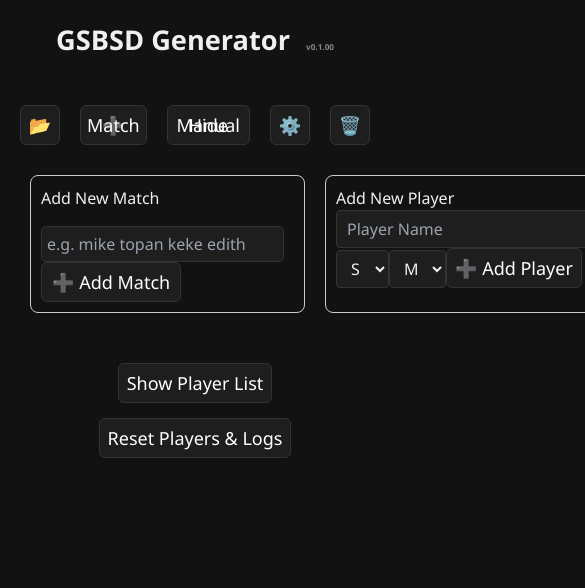
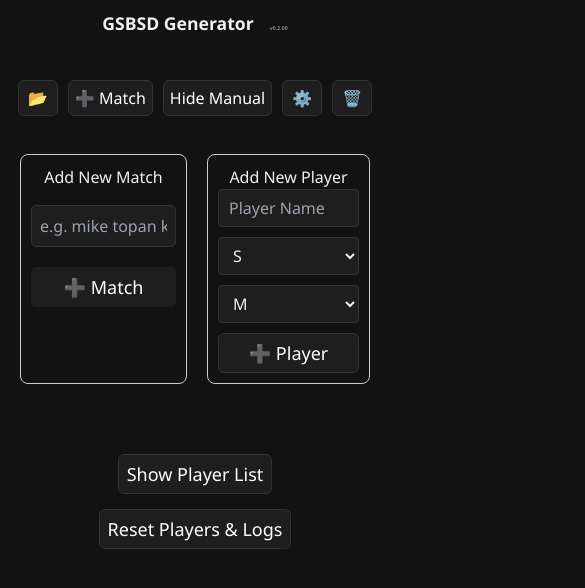
Before and after one commit to Mihka-el/GSBSD, a React (Create React App) app: page / in a window 390 px wide. Both pictures are taken after a click on the button "➕ Manual". Shown: the top 588 px of the page, 585 px wide, since content can reach past the window. Built offline with nearby package versions, Linux system fonts and the light colour scheme.

Commit message:
Fix Screen ratio , new match Logic

```diff
--- a/src/App.css
+++ b/src/App.css
@@ -33,7 +33,13 @@ body {
   display: flex;
   gap: 20px;
   justify-content: center;
-  flex-wrap: nowrap;
+  flex-wrap: wrap;
+  min-width: max-content;
+}
+
+.button-container {
+  overflow-x: auto;
+  padding-bottom: 8px;
 }
 
 button {
@@ -162,45 +168,6 @@ button:hover {
   background-color: transparent;
 }
 
-@media (max-width: 600px) {
-  .menu {
-    flex-direction: row;
-    align-items: center;
-  }
-
-  .menu button {
-    min-width: 40px;
-    width: auto;
-  }
-
-  .upload-box {
-    margin-top: 20px;
-  }
-
-  .actions {
-    flex-direction: column;
-    gap: 15px;
-    align-items: center;
-  }
-}
-
-input,
-select,
-textarea {
-  background-color: #1e1e1e;
-  color: #f0f0f0;
-  border: 1px solid #333;
-  padding: 6px 10px;
-  border-radius: 4px;
-}
-
-input:focus,
-select:focus,
-textarea:focus {
-  outline: none;
-  border-color: #555;
-}
-
 /* ✅ Party Keras & Party Mix horizontal fix */
 .party-keras-checkboxes-row {
   display: flex;
@@ -222,3 +189,100 @@ textarea:focus {
   gap: 6px;
   font-size: 14px;
 }
+
+/* Form and input styling */
+input,
+select,
+textarea {
+  background-color: #1e1e1e;
+  color: #f0f0f0;
+  border: 1px solid #333;
+  padding: 6px 10px;
+  border-radius: 4px;
+}
+
+input:focus,
+select:focus,
+textarea:focus {
+  outline: none;
+  border-color: #555;
+}
+
+/* 🔁 Responsive Tweaks */
+@media (max-width: 768px) {
+  .manual-match-section,
+  .player-addition {
+    flex: 1 1 100%;
+    margin-bottom: 20px;
+  }
+
+  .manual-match-section h3,
+  .player-addition h3 {
+    text-align: center;
+  }
+
+  .manual-match-section input,
+  .player-addition input,
+  .manual-match-section select,
+  .player-addition select {
+    width: 100%;
+    margin-bottom: 10px;
+  }
+
+  .manual-match-section button,
+  .player-addition button {
+    width: 100%;
+  }
+
+  .match-grid {
+    grid-template-columns: repeat(auto-fill, minmax(200px, 1fr));
+    gap: 12px;
+  }
+
+  .match-card {
+    padding: 12px;
+  }
+
+  .match-header {
+    font-size: 0.9rem;
+  }
+
+  .app {
+    padding: 10px;
+  }
+
+  .header h1 {
+    font-size: 1.3rem;
+  }
+
+  .menu {
+    gap: 10px;
+    justify-content: center;
+  }
+
+  .actions {
+    flex-direction: column;
+    gap: 15px;
+    align-items: center;
+  }
+
+  .upload-box {
+    margin-top: 20px;
+  }
+}
+
+@media (max-width: 480px) {
+  .match-grid {
+    grid-template-columns: repeat(auto-fill, minmax(180px, 1fr));
+  }
+
+  .menu button {
+    font-size: 16px;
+    height: 36px;
+    padding: 4px 6px;
+  }
+
+  .header h1 {
+    font-size: 1.1rem;
+  }
+}
--- a/src/App.js
+++ b/src/App.js
@@ -132,7 +132,7 @@ const generateOneMatch = () => {
           <span
             style={{ fontSize: "0.3em", marginLeft: "1rem", color: "#888" }}
           >
-            v0.1.00
+            v0.2.00
           </span>
         </h1>
         <br />
@@ -227,7 +227,7 @@ const generateOneMatch = () => {
           <option value="M">M</option>
           <option value="F">F</option>
         </select>
-        <button onClick={handleAddPlayer}>➕ Add Player</button>
+        <button onClick={handleAddPlayer}>➕ Player</button>
       </div>
     </div>
   </div>
--- a/src/components/ManualGameAdd.js
+++ b/src/components/ManualGameAdd.js
@@ -39,15 +39,31 @@ export default function ManualGameAdd({ players, setPlayers, setGeneratedMatches
   };
 
   return (
-    <form onSubmit={handleSubmit} style={{ marginTop: "1rem" }}>
+    <form onSubmit={handleSubmit} style={{ marginTop: "1rem", display: "flex", flexWrap: "wrap", gap: "10px", marginBottom: "20px" }}>
       <input
         type="text"
         placeholder="e.g. mike topan keke edith"
         value={input}
         onChange={(e) => setInput(e.target.value)}
-        style={{ padding: "5px", marginRight: "10px", borderRadius: "5px" }}
+        style={{
+          padding: "8px",
+          borderRadius: "5px",
+          width: "calc(100% - 120px)", /* Adjust width to fit input and button */
+          minWidth: "145px", /* Ensure minimum width */
+          boxSizing: "border-box" /* Prevent input from overflowing */
+        }}
       />
-      <button type="submit" style={{ padding: "5px 10px" }}>➕ Add Match</button>
+      <button type="submit" style={{
+        padding: "8px 16px",
+        borderRadius: "5px",
+        backgroundColor: "#1e1e1e",
+        color: "white",
+        border: "none",
+        cursor: "pointer",
+        minWidth: "50px" /* Make sure button has a minimum width */
+      }}>
+        ➕ Match
+      </button>
     </form>
   );
 }
```
